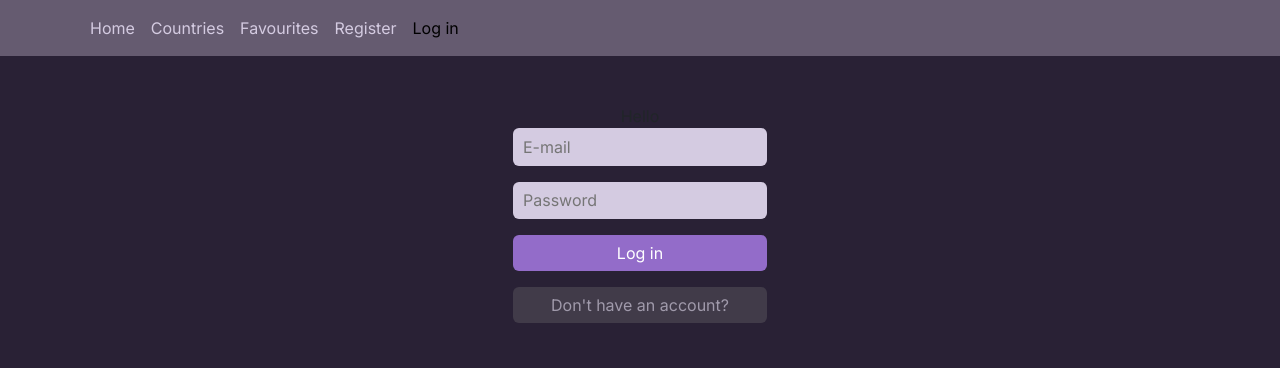
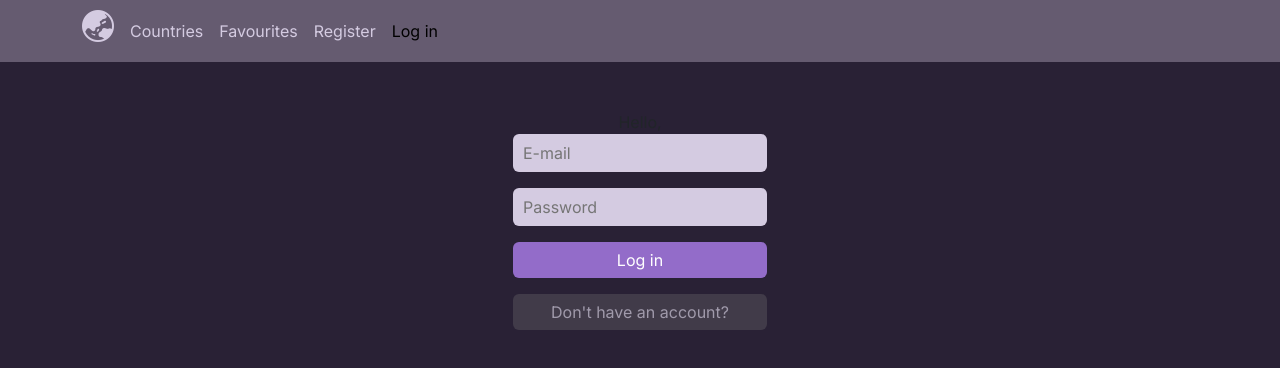
Before and after one commit to tauoms/countries-bootstrap-from-scratch, a React (Vite) app: page /login in a window 1280 px wide. Shown: the top 368 px of the page. Built offline with nearby package versions, Linux system fonts and the light colour scheme; no server answers.

Commit message:
Remove Home, direct root path to Countries page

```diff
--- a/src/App.jsx
+++ b/src/App.jsx
@@ -19,12 +19,12 @@ function App() {
       <Routes>
         <Route path="/" element={<Layout />}>
           {/* This is where other routes will go to allow Layout to be visible */}
-          <Route path="/" element={<Home />} />
+          <Route path="/" element={<Countries />} />
           <Route path="/register" element={<Register />} />
           <Route path="/login" element={<Login />} />
 
           <Route element={<ProtectedRoute user={user} />}>
-            <Route path="/countries" element={<Countries />} />
+            {/* <Route path="/countries" element={<Countries />} /> */}
             <Route path="countries/:single" element={<CountrySingle />} />
             <Route path="/favourites" element={<Favourites />} />
           </Route>
--- a/src/components/Login.jsx
+++ b/src/components/Login.jsx
@@ -20,7 +20,7 @@ const Login = () => {
       className="d-flex flex-column align-items-center mt-5"
       style={{ minHeight: "100vh" }}
     >
-      <div>Hello {user?.email}</div>
+      <div>Hello, {user?.email}</div>
       <div className="d-flex flex-column gap-3">
         <input
           type="email"
--- a/src/components/Register.jsx
+++ b/src/components/Register.jsx
@@ -23,6 +23,9 @@ const Register = () => {
   };
 
   // TODO: Add a check to see if user is logged in and navigate to countries if logged in
+  // if (user) {
+  //   navigate("/");
+  // }
 
   return (
     <Container
--- a/src/pages/Layout.jsx
+++ b/src/pages/Layout.jsx
@@ -20,10 +20,11 @@ const Layout = () => {
             <Navbar.Toggle aria-controls="basic-navbar-nav" />
             <Navbar.Collapse id="basic-navbar-nav">
               <Nav className="align-items-center">
+                <i className="h2 bi bi-globe-asia-australia me-2" />
+                {/* <LinkContainer to="/">
+                  <Nav.Link className="navlink">Home</Nav.Link>
+                </LinkContainer> */}
                 <LinkContainer to="/">
-                  <Nav.Link className="navlink">Home</Nav.Link>
-                </LinkContainer>
-                <LinkContainer to="/countries">
                   <Nav.Link className="navlink">Countries</Nav.Link>
                 </LinkContainer>
                 <LinkContainer to="/favourites">
```
